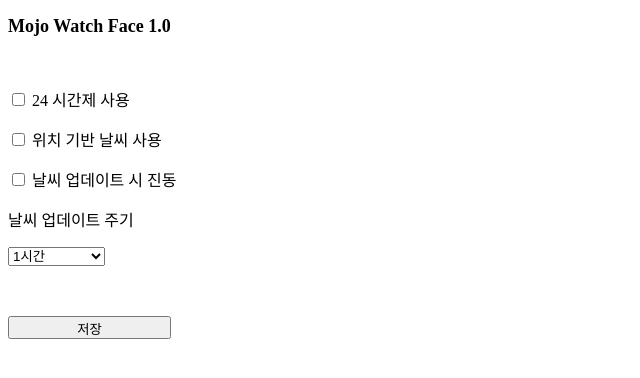
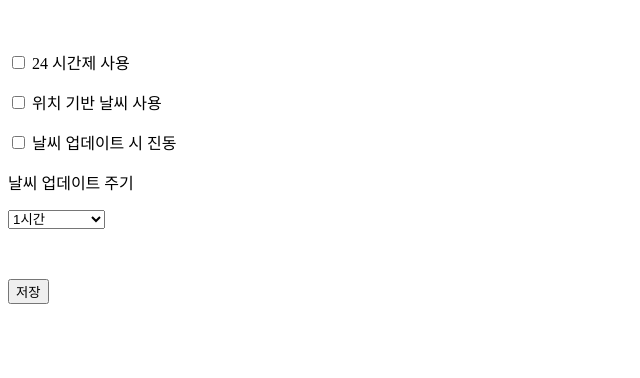
Before and after one commit to codesafe/codesafe.github.io, a plain HTML site: page index.html in a window 1280 px wide. Shown: the whole page, without its empty margins (0-640 px from the left). Drawn offline with Linux system fonts and the light colour scheme.

Commit message:
Update index.html

```diff
--- a/index.html
+++ b/index.html
@@ -1,6 +1,7 @@
 <!DOCTYPE html>
 <html>
   <head>
+  	<title>Mojo Watch Face 1.0</title>
   </head>
   <body>
 <!--
@@ -17,12 +18,6 @@
 	<div id='weather'></div>
 	<script src="http://codesafe.github.io/script.js"></script>
 -->
-<p>
-	<strong>
-	<span style="font-size:18px">Mojo Watch Face 1.0</span>
-	</strong>
-</p>
-
 <p>&nbsp;</p>
 
 <p><input name="use24" required="required" type="checkbox" value="false" />&nbsp;24 시간제 사용</p>
@@ -38,7 +33,9 @@
 	</select>
 </p>
 <p>&nbsp;</p>
-<p><input name="save" size="49" style="width: 163px; height: 23px;" type="button" value="저장" /></p>
+	<p>
+		<button id="save_button"button">저장</button>
+	</p>
 
 </body>
 </html>
```
